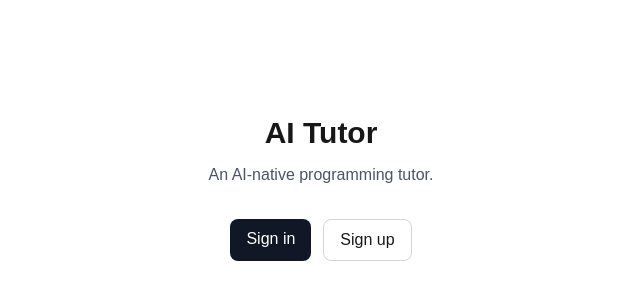
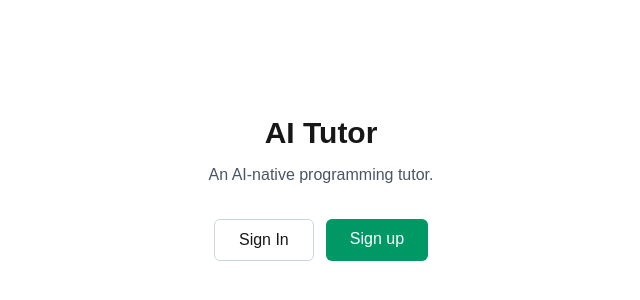
Before and after one commit to dockified-com/ai-tutor-native, a Next.js app in the folder frontend/: page / in a window 1280 px wide. Shown: the part 212-512 px from the top of the page, without its empty margins (319-959 px from the left). Built offline with nearby package versions, Linux system fonts and the light colour scheme; no server answers.

Commit message:
docs(context): sync phase 2 group a progress

```diff
--- a/frontend/app/page.tsx
+++ b/frontend/app/page.tsx
@@ -1,5 +1,6 @@
 import { auth } from "@clerk/nextjs/server";
 import { redirect } from "next/navigation";
+import Link from "next/link";
 
 export default async function Home() {
   const { userId } = await auth();
@@ -10,12 +11,12 @@ export default async function Home() {
       <h1 className="text-3xl font-bold mb-3">AI Tutor</h1>
       <p className="text-gray-600 mb-8">An AI-native programming tutor.</p>
       <div className="flex gap-3">
-        <a href="/sign-in" className="px-4 py-2 rounded-lg bg-gray-900 text-white">
-          Sign in
-        </a>
-        <a href="/sign-up" className="px-4 py-2 rounded-lg border border-gray-300">
+        <Link href="/sign-in" className="px-6 py-2 border border-slate-300 rounded-md">
+          Sign In
+        </Link>
+        <Link href="/sign-up" className="px-6 py-2 bg-emerald-600 text-white rounded-md">
           Sign up
-        </a>
+        </Link>
       </div>
     </main>
   );
--- a/frontend/context/feature-specs/2026-06-03-phase-2-generation-pipeline-status-ui/prototype-reference.jsx
+++ b/frontend/context/feature-specs/2026-06-03-phase-2-generation-pipeline-status-ui/prototype-reference.jsx
@@ -1,3 +1,4 @@
+/* eslint-disable */
 import React, { useState, useEffect, useRef } from 'react';
 import {
   Play, Pause, ChevronRight, Settings, Menu, ArrowUp,
--- a/frontend/context/progress-tracker.md
+++ b/frontend/context/progress-tracker.md
@@ -69,9 +69,9 @@ Build the full design system (light theme, emerald accent, tri-font system, shad
 - [ ] `features/authoring/components/creation-wizard/wizard-shell.tsx` — step container + step indicator
 - [ ] `features/authoring/components/creation-wizard/step-upload.tsx` — PDF drag-drop + validation
 - [ ] `features/authoring/components/creation-wizard/step-configure.tsx` — title, desc, lang, custom prompt
-- [ ] `features/authoring/components/creation-wizard/step-generate.tsx` — trigger + live phase display
-- [ ] `features/authoring/actions/create-course.ts` — Server Action: POST /api/courses/generate
-- [ ] `features/authoring/hooks/use-generation-status.ts` — SWR poll every 3s
+- [x] `features/authoring/components/creation-wizard/step-generate.tsx` — trigger + live phase display
+- [x] `features/authoring/actions/create-course.ts` — Server Action: POST /api/courses/generate
+- [x] `features/authoring/hooks/use-generation-status.ts` — SWR poll every 3s
 - [ ] `features/authoring/index.ts`
 
 **Pages:**
--- a/frontend/context/roadmap.md
+++ b/frontend/context/roadmap.md
@@ -51,9 +51,9 @@
 
 ### Group A — Parallel: Generation Status UI
 
-- [ ] `features/authoring/components/generation-status.tsx` — animated phase display
+- [x] `features/authoring/components/generation-status.tsx` — animated phase display
   - Phases: `extracting_pdf → embedding → generating_outline → generating_lesson_N → generating_audio → ready`
-- [ ] Update Wizard Step 3 to show live generation status after trigger
+- [x] Update Wizard Step 3 to show live generation status after trigger
 
 ### Group B — Parallel: Course Detail Page
 
--- a/frontend/features/authoring/actions/create-course.ts
+++ b/frontend/features/authoring/actions/create-course.ts
@@ -1,6 +1,7 @@
 "use server";
 
-export async function createCourse(data: any): Promise<{ courseId: string }> {
+export async function createCourse(data: unknown): Promise<{ courseId: string }> {
   // Stub implementation
+
   return { courseId: "stub-course-id" };
 }
--- a/frontend/features/authoring/components/generation-status.tsx
+++ b/frontend/features/authoring/components/generation-status.tsx
@@ -52,7 +52,7 @@ export function GenerationStatus({ currentPhase, totalLessons }: GenerationStatu
         <CheckCircle2 className="w-12 h-12 text-emerald-500 mb-4" />
         <h2 className="text-xl font-semibold mb-2">Your course is ready!</h2>
         <p className="text-emerald-700 mb-6 text-center">
-          We've successfully generated all lessons and audio for your course.
+          We&apos;ve successfully generated all lessons and audio for your course.
         </p>
         <Link
           href={`/courses/${courseId || "unknown"}`}
--- a/frontend/features/authoring/hooks/use-generation-status.ts
+++ b/frontend/features/authoring/hooks/use-generation-status.ts
@@ -1,7 +1,7 @@
 "use client";
 
 import useSWR from "swr";
-import { apiClient } from "@/shared/api/client";
+import { apiFetch } from "@/shared/api/client";
 
 export interface GenerationStatusResponse {
   courseId: string;
@@ -11,7 +11,7 @@ export interface GenerationStatusResponse {
   error?: string;
 }
 
-const fetcher = (url: string) => apiClient<GenerationStatusResponse>(url);
+const fetcher = (url: string) => apiFetch<GenerationStatusResponse>(url);
 
 export function useGenerationStatus(courseId: string | null) {
   const { data, error, isLoading, mutate } = useSWR(
```
